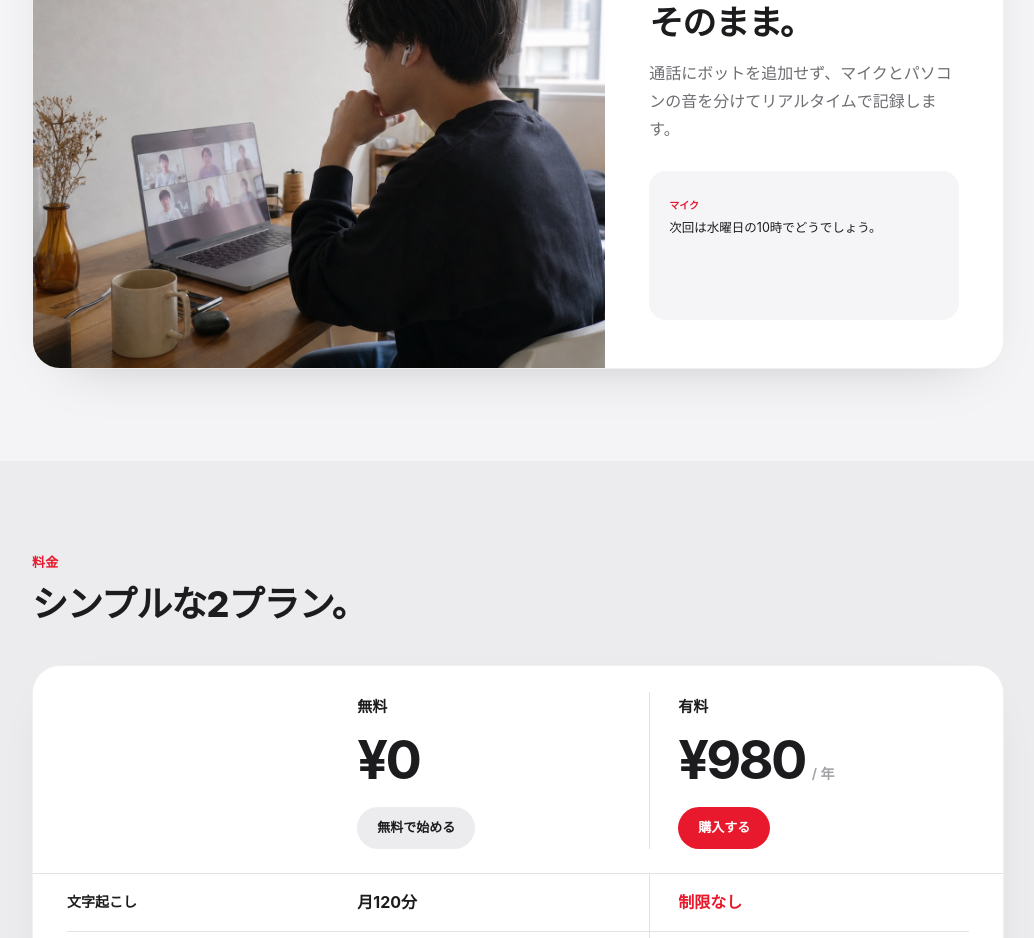
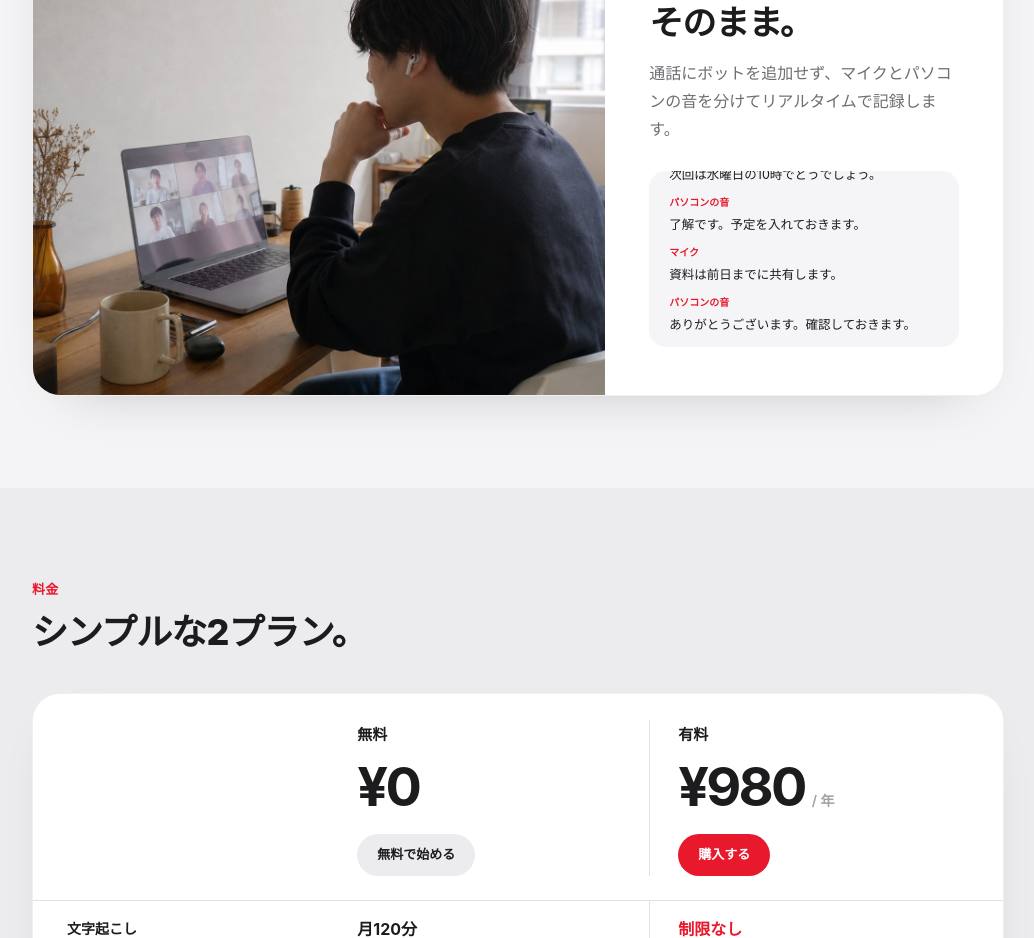
Before and after one commit to naoyattsuji/giroku-lp, a Next.js app: page / in a window 1280 px wide. Shown: the part 1660-2598 px from the top of the page, without its empty margins (122-1156 px from the left). Built offline with nearby package versions, Linux system fonts and the light colour scheme.

Commit message:
feat: 利用シーンの会話を流れる表示に拡張

```diff
--- a/app/globals.css
+++ b/app/globals.css
@@ -344,15 +344,24 @@ h1, h2, h3 {
   line-height: var(--body-leading);
 }
 .scene-transcript {
-  display: grid;
-  gap: 16px;
+  height: 176px;
   margin-top: 28px;
-  padding: 20px;
+  padding: 17px 20px;
+  overflow: hidden;
   border-radius: 17px;
   background: #f5f5f7;
 }
+.scene-transcript-track {
+  display: grid;
+  gap: 8px;
+  transition: transform 0.46s cubic-bezier(0.16, 1, 0.3, 1);
+}
+.scene-offset-0 { transform: translateY(0); }
+.scene-offset-1 { transform: translateY(-50px); }
+.scene-offset-2 { transform: translateY(-100px); }
+.scene-offset-3 { transform: translateY(-150px); }
 .scene-transcript-line {
-  min-height: 43px;
+  height: 42px;
   opacity: 0;
   transform: translateY(5px);
   transition: opacity 0.28s ease, transform 0.28s ease;
@@ -638,6 +647,7 @@ h1, h2, h3 {
 @media (prefers-reduced-motion: reduce) {
   .mock-cursor, .mock-online-dot, .scene-cursor { animation: none; }
   .scene-transcript-line { opacity: 1; transform: none; transition: none; }
+  .scene-transcript-track { transform: none; transition: none; }
 }
 
 @media (max-width: 768px) {
--- a/app/page.tsx
+++ b/app/page.tsx
@@ -24,6 +24,10 @@ const scenes = [
     lines: [
       { speaker: "マイク", text: "次回は水曜日の10時でどうでしょう。" },
       { speaker: "パソコンの音", text: "了解です。予定を入れておきます。" },
+      { speaker: "マイク", text: "資料は前日までに共有します。" },
+      { speaker: "パソコンの音", text: "ありがとうございます。確認しておきます。" },
+      { speaker: "マイク", text: "それでは、水曜日にお願いします。" },
+      { speaker: "パソコンの音", text: "はい、よろしくお願いします。" },
     ],
   },
   {
@@ -34,7 +38,11 @@ const scenes = [
     desc: "自分と相手の声をその場で文字に。会話を止めず、メモを取る手間を減らせます。",
     lines: [
       { speaker: "マイク", text: "まずは画面案から確認しましょう。" },
+      { speaker: "マイク", text: "この配置なら見やすそうですね。" },
+      { speaker: "マイク", text: "色だけ少し調整できますか。" },
+      { speaker: "マイク", text: "今日中に修正版を作ります。" },
       { speaker: "マイク", text: "金曜日までに共有をお願いします。" },
+      { speaker: "マイク", text: "分かりました。進めておきます。" },
     ],
   },
   {
@@ -45,7 +53,11 @@ const scenes = [
     desc: "聞き逃した箇所を、あとから文字と音声で確認。大切な説明を探し直せます。",
     lines: [
       { speaker: "マイク", text: "ここが今日の重要なポイントです。" },
+      { speaker: "マイク", text: "まず、前回の内容を振り返ります。" },
+      { speaker: "マイク", text: "この図を資料に残しておいてください。" },
+      { speaker: "マイク", text: "試験でも扱う予定です。" },
       { speaker: "マイク", text: "次回までに資料を読んでおいてください。" },
+      { speaker: "マイク", text: "それでは、今日はここまでです。" },
     ],
   },
 ];
@@ -116,6 +128,7 @@ function LiveSceneTranscript({
   const reducedMotion = usePrefersReducedMotion();
   const [lineIndex, setLineIndex] = useState(0);
   const [typed, setTyped] = useState(0);
+  const [cycle, setCycle] = useState(0);
 
   useEffect(() => {
     if (reducedMotion) return;
@@ -129,6 +142,7 @@ function LiveSceneTranscript({
               setTyped(0);
             }, 760)
           : window.setTimeout(() => {
+              setCycle((value) => value + 1);
               setLineIndex(0);
               setTyped(0);
             }, 2400);
@@ -137,10 +151,13 @@ function LiveSceneTranscript({
   }, [lineIndex, lines, reducedMotion, typed]);
 
   const fullTranscript = lines.map((line) => `${line.speaker}：${line.text}`).join(" ");
+  const displayedLines = reducedMotion ? lines.slice(0, 3) : lines;
+  const scrollOffset = reducedMotion ? 0 : Math.max(0, lineIndex - 2);
 
   return (
     <div className="scene-transcript" aria-label={fullTranscript}>
-      {lines.map((line, index) => {
+      <div key={cycle} className={`scene-transcript-track scene-offset-${scrollOffset}`}>
+        {displayedLines.map((line, index) => {
           const visible = reducedMotion || index <= lineIndex;
           const complete = reducedMotion || index < lineIndex || typed >= line.text.length;
           const text = complete ? line.text : index === lineIndex ? line.text.slice(0, typed) : "";
@@ -159,6 +176,7 @@ function LiveSceneTranscript({
             </div>
           );
         })}
+      </div>
     </div>
   );
 }
```
Lines whose indentation alone changed are shown as unchanged.
